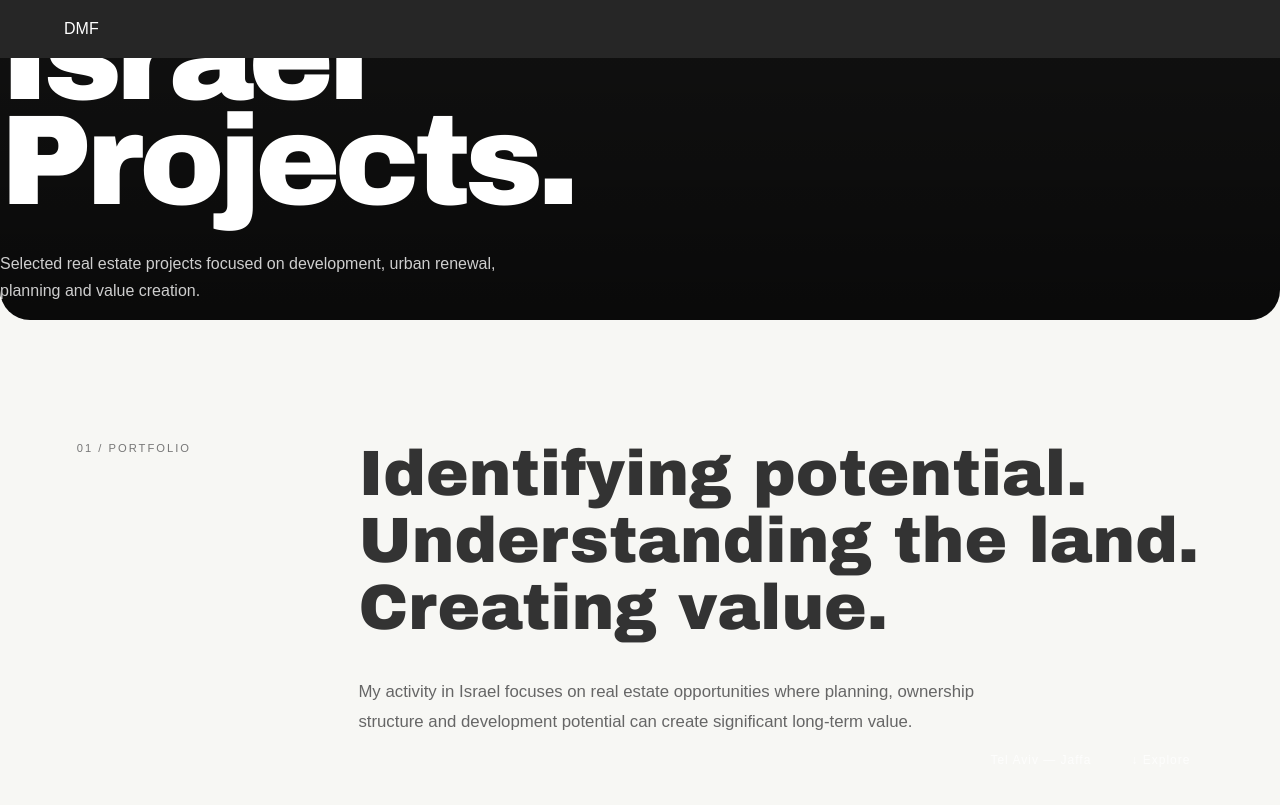
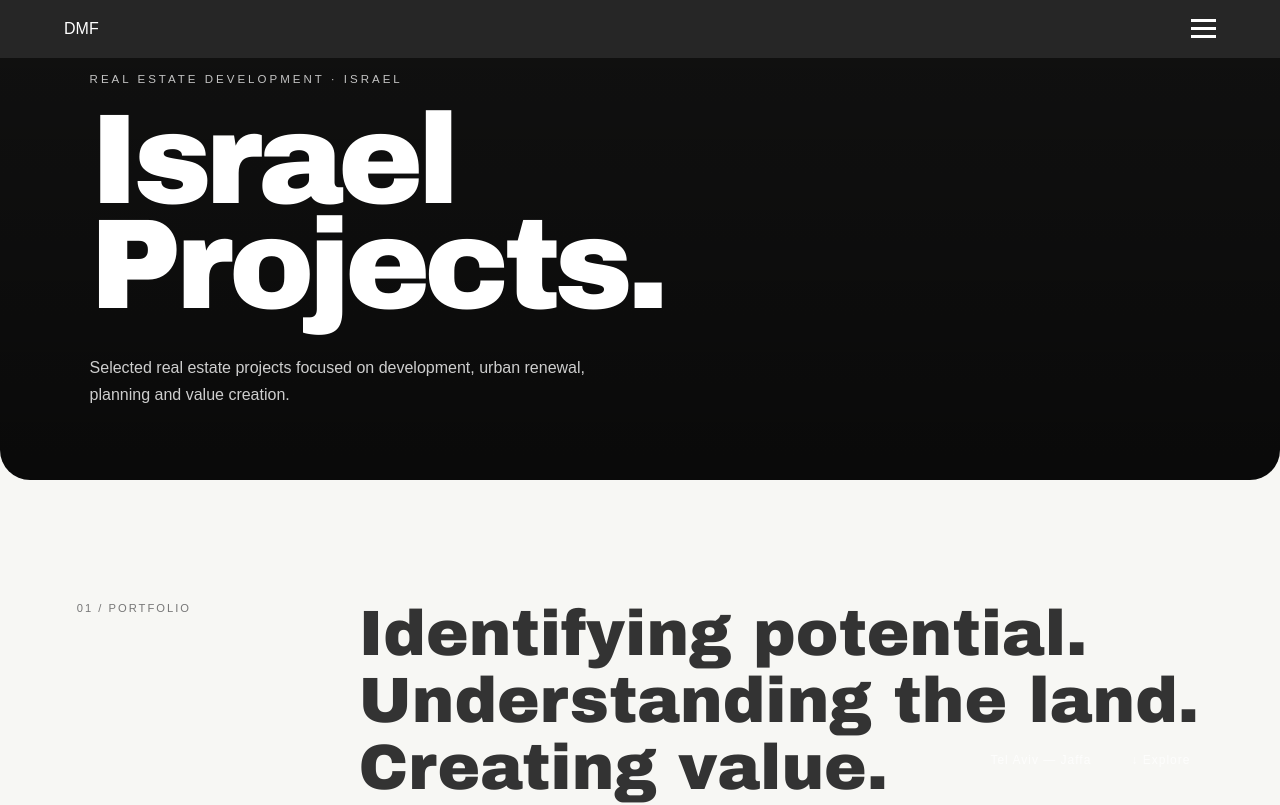
Before and after one commit to danpanorama/DMF, a React (Vite) app in the folder client/: page /israel in a window 1280 px wide. Shown: the top 805 px of the page. Built offline with nearby package versions, Linux system fonts and the light colour scheme; no server answers; what axios-retry would draw is missing.

Commit message:
css change

```diff
--- a/client/src/css/NavbarMenu.css
+++ b/client/src/css/NavbarMenu.css
@@ -124,7 +124,7 @@
 }
 
 @media (min-width: 768px) {
-  .navbar-menu {
+  /* .navbar-menu {
     display: none;
-  }
+  } */
 }
--- a/client/src/css/israelPage.css
+++ b/client/src/css/israelPage.css
@@ -13,9 +13,9 @@
 /* HERO */
 
 .israelHero {
-  height: 40vh;
+  height: 60vh;
   min-height: 300px;
-
+  padding: 0 7% 7vh;
   display: flex;
   align-items: flex-end;
   background-image:  linear-gradient(rgba(0, 0, 0, 0.935), rgba(0, 0, 0, 0.962)) ;
--- a/client/src/css/nav.css
+++ b/client/src/css/nav.css
@@ -92,8 +92,8 @@ background-color: #333;
 
 /* media query למובייל */
 @media(min-width: 768px){
-  .navbar .hamburger,
+  /* .navbar .hamburger,
   .navbar .menu {
     display: none;
-  }
+  } */
 }
```
